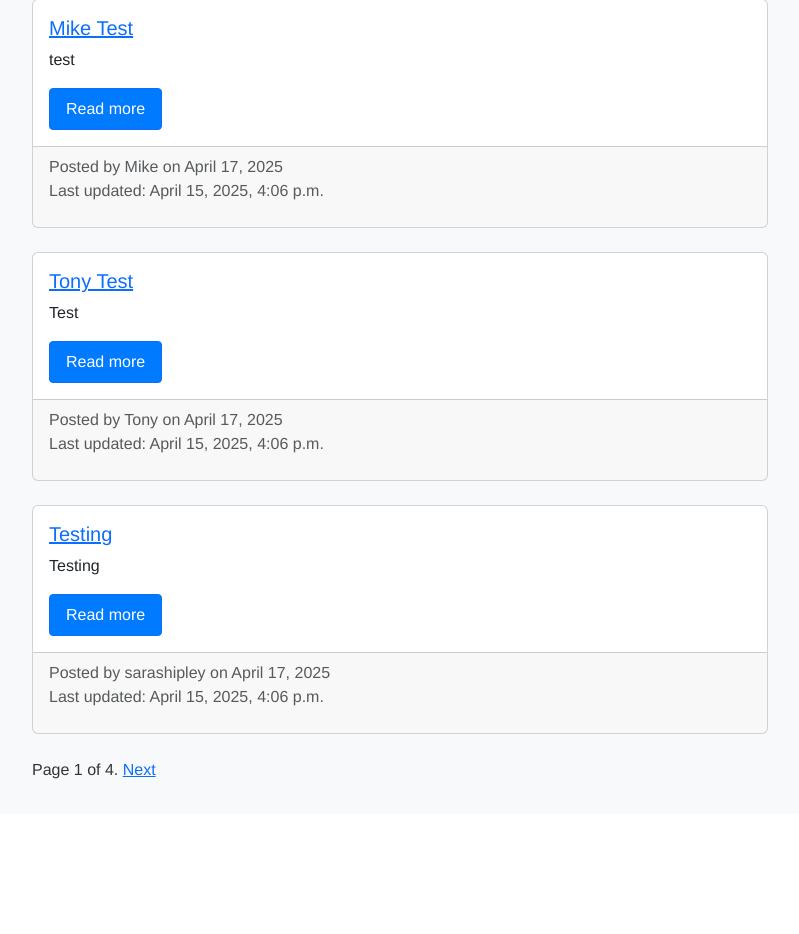
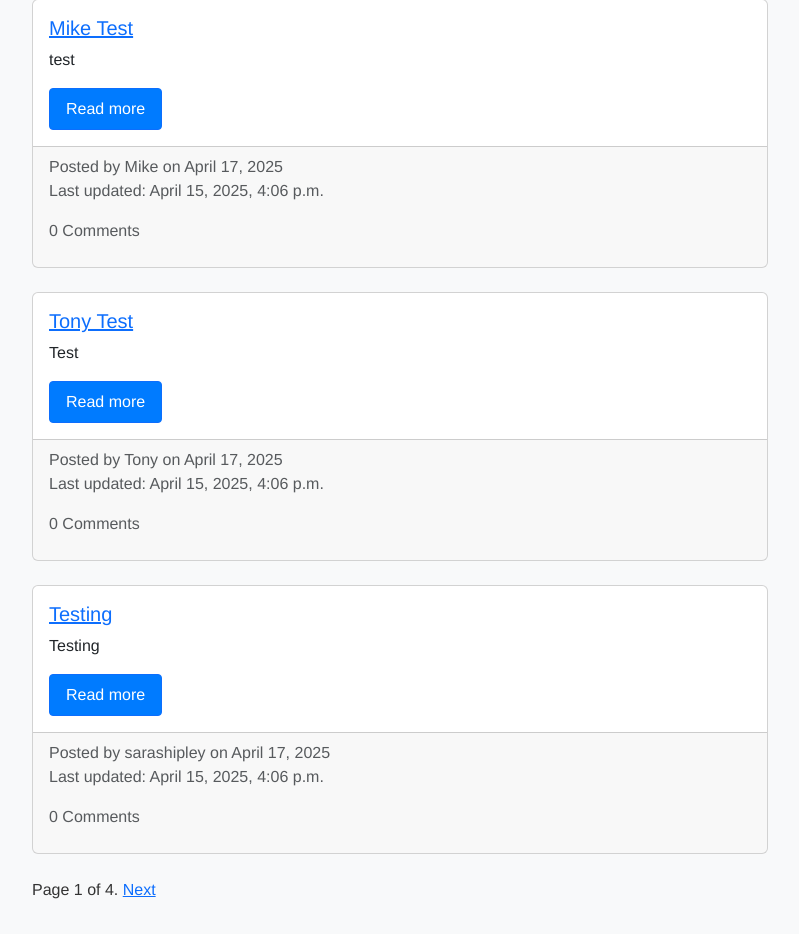
Before and after one commit to shipleyux/ms3, a Django app: page / in a window 1280 px wide. Shown: the part 151-1085 px from the top of the page, without its empty margins (240-1039 px from the left). Before the commit the page ends 930 px from the top, so only its background shows below. Run offline with Django 4.2, Linux system fonts and the light colour scheme; data comes from the database, SQL or seed files in the repository; data that the repository does not hold is empty.

Commit message:
add comment to card footer on post_list

```diff
--- a/blog/templates/blog/post_list.html
+++ b/blog/templates/blog/post_list.html
@@ -19,6 +19,9 @@
       <div class="card-footer text-muted">
         Posted by {{ post.author.username }} on {{ post.created_at|date:"F j, Y" }}
         <p>Last updated: {{ post.updated }}</p>
+        <p>{{ post.comments.count }} Comments</p>
+
+
 
       </div>
     </div>
```
